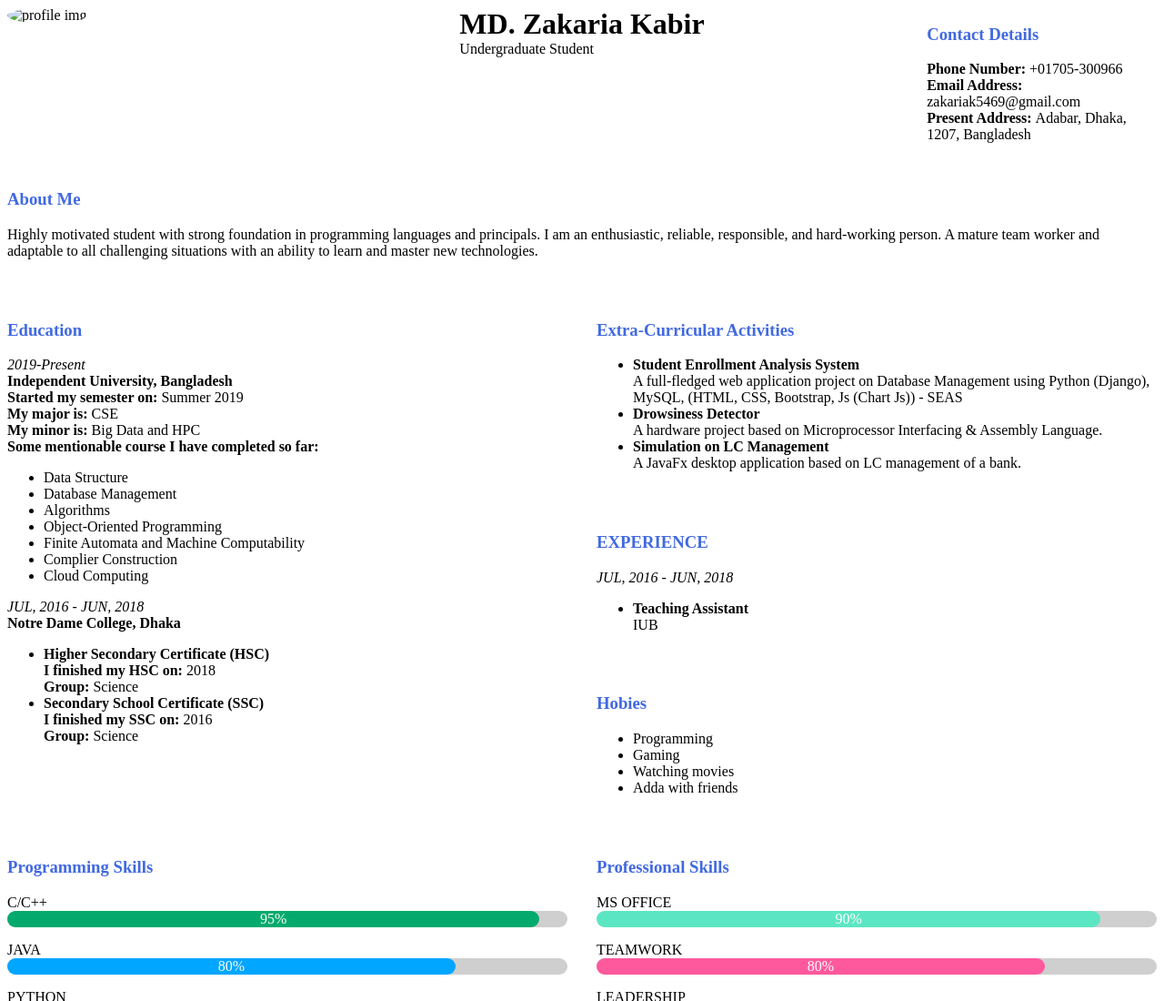
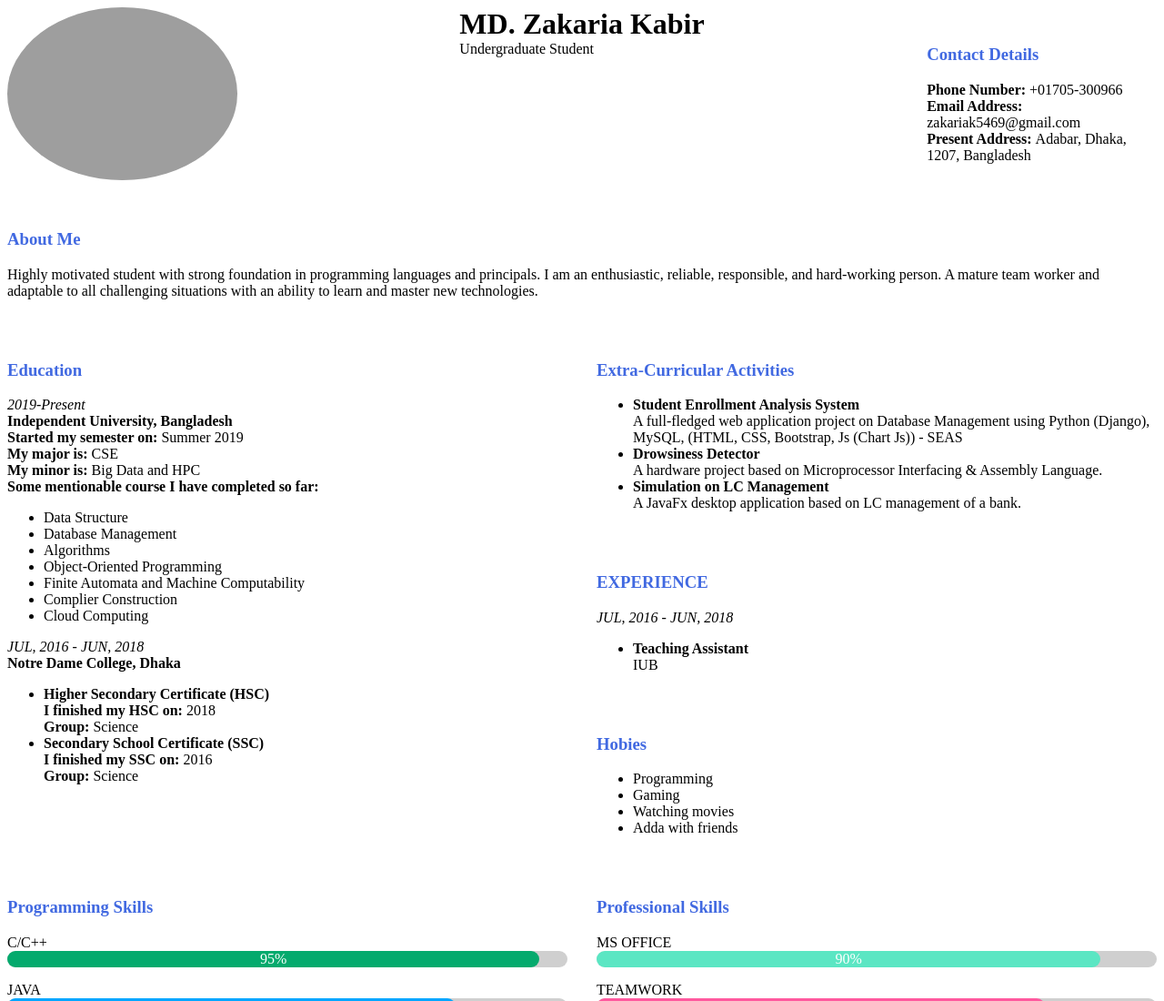
Before and after one commit to zakaria-kabir/About-Me, a plain HTML site: page index.html in a window 1280 px wide. Shown: the top 1100 px of the page at 91% size. Drawn offline with Linux system fonts and the light colour scheme; the site is published under a folder, as on GitHub Pages, so addresses that start at the root find nothing.

Commit message:
Update index.html

```diff
--- a/index.html
+++ b/index.html
@@ -13,7 +13,7 @@
     <div class="wrapper">
         <div class="top">
             <div class="profileimgdiv">
-                <img src="/images/zakaria.png" alt="profile img" class="pp" width="400" height="400">
+                <img src="images/zakaria.png" alt="profile img" class="pp" width="400" height="400">
             </div>
             <div class="toptext">
                 <h1>MD. Zakaria Kabir</h1>
```
